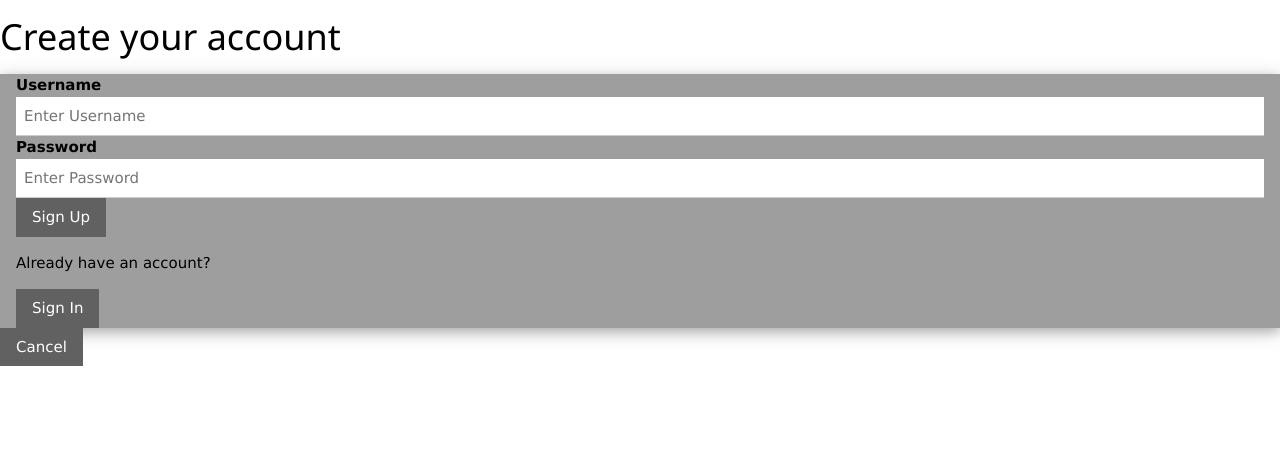
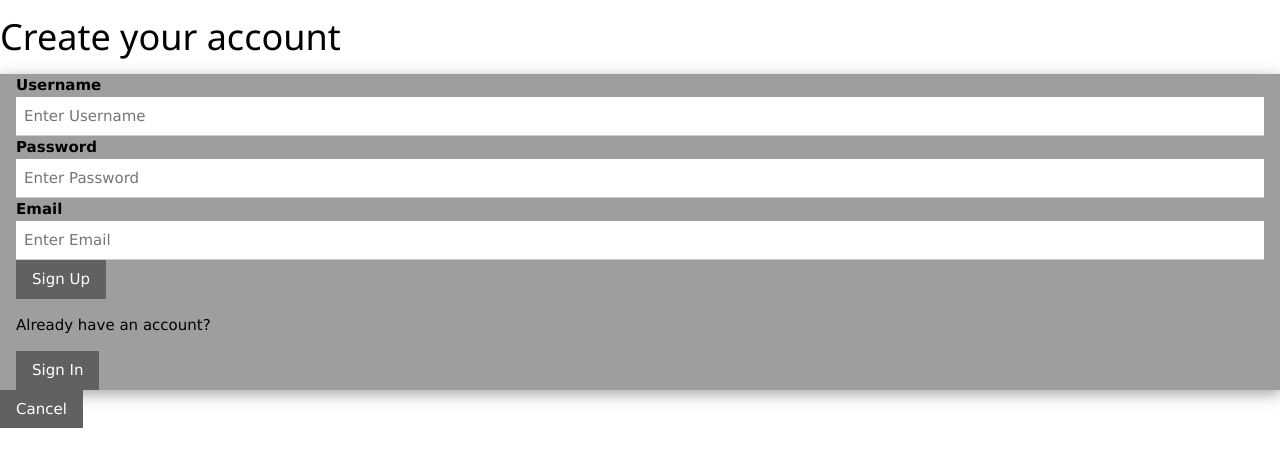
Before and after one commit to JoranQuack/TopInfinity, a Flask app: page /signup in a window 1280 px wide. Shown: the top 467 px of the page. Run offline with Flask 2, Linux system fonts and the light colour scheme.

Commit message:
added email field to signup page
need to make the email checker work as it is not processing @burnside.school.nz as a valid email atm :/

```diff
--- a/app.py
+++ b/app.py
@@ -3,14 +3,14 @@ from werkzeug.utils import secure_filename
 from PIL import Image, ImageDraw, ImageFilter
 import sqlite3
 import hashlib
-import glob
-import cv2
 import os
+import re
 
 UPLOAD_FOLDER = 'static/pfps/'
 ALLOWED_EXTENSIONS = set(['png', 'jpg', 'jpeg', 'gif'])
 DATABASE = "users.db"
 
+regex = '^[a-z0-9]+[\._]?[a-z0-9]+[@]\w+[.]\w+{2,3}$'
 app = Flask(__name__)
 app.secret_key = 'mysecretkey'
 app.config['UPLOAD_FOLDER'] = UPLOAD_FOLDER
@@ -57,7 +57,6 @@ def home():
                 cursor.execute(sql, (session['username'], ))
                 results = cursor.fetchall()
                 session['pfp'] = results[0][3]
-                print(session['pfp'])
                 return render_template('home.html')
             else:
                 errorMessage = "Incorrect password, please try again."
@@ -74,6 +73,7 @@ def home():
 def home_post():
     username = request.form['username']
     password = request.form['password']
+    email = request.form['email']
     h = hashlib.md5(password.encode())
     password = h.hexdigest()
     cursor = get_db().cursor()
@@ -84,12 +84,27 @@ def home_post():
         results[i] = results[i][0]
     if username not in results:
         cursor = get_db().cursor()
-        sql = "INSERT INTO users(username,password,pfp) VALUES(?,?,?)"
-        cursor.execute(sql, (username, password, "/static/pfps/default.png"))
-        get_db().commit()
-        session['username'] = username
-        session['password'] = password
-        return redirect(url_for('home'))
+        sql = "SELECT email FROM users"
+        cursor.execute(sql)
+        results = cursor.fetchall()
+        for i in range(len(results)):
+            results[i] = results[i][0]
+        if email not in results:
+            if (re.search(regex,email)):
+                cursor = get_db().cursor()
+                sql = "INSERT INTO users(username,password,pfp, email) VALUES(?,?,?, ?)"
+                cursor.execute(sql, (username, password, "/static/pfps/default.png", email))
+                get_db().commit()
+                session['username'] = username
+                session['password'] = password
+                session['email'] = email
+                return redirect(url_for('home'))
+            else:
+                errorMessage = "Email is invalid."
+                return render_template('signup.html', errorMessage=errorMessage)
+        else:
+            errorMessage = "Email is already in use."
+            return render_template('signup.html', errorMessage=errorMessage)
     else:
         errorMessage = "Username is already in use, please choose something else."
         return render_template('signup.html', errorMessage=errorMessage)
@@ -113,11 +128,9 @@ def account():
 def upload_image():
     if 'file' not in request.files:
         flash('No file part')
-        return redirect(request.url)
     file = request.files['file']
     if file.filename == '':
         flash('No image selected for uploading')
-        return redirect(request.url)
     if file and allowed_file(file.filename):
         filename = secure_filename(file.filename)
         file.save(os.path.join(app.config['UPLOAD_FOLDER'], filename))
@@ -128,8 +141,7 @@ def upload_image():
         get_db().commit()
         return render_template('home.html')
     else:
-        flash('Allowed image types are -> png, jpg, jpeg, gif')
-        return redirect(request.url)
+        flash('Allowed image types are: png, jpg, jpeg, gif')
 
 
 @app.route('/display/<filename>')
--- a/templates/layout.html
+++ b/templates/layout.html
@@ -13,7 +13,7 @@
     <div class="w3-bar w3-card-4 w3-light-grey">
         <a href="{{url_for('home')}}" class="w3-bar-item w3-button">Home</a>
         <a href="{{url_for('account')}}"><img src="{{session['pfp']}}" class="w3-bar-item w3-button"
-            style="margin-left: 1160px; width: 39px; height: 39px; padding: 3px;"></img></a>
+            style="object-fit: cover; margin-left: 1160px; width: 39px; height: 39px; padding: 3px; border-radius: 100px;"></img></a>
     </div>
     {% block content %}
     {% endblock %}
--- a/templates/signup.html
+++ b/templates/signup.html
@@ -19,9 +19,15 @@
 
             <label for="password"><b>Password</b></label>
             <input type="password" placeholder="Enter Password" name="password" class="w3-input" required>
+
+            <label for="email"><b>Email</b></label>
+            <input type="text" placeholder="Enter Email" name="email" class="w3-input" required>
+
             <button type="submit" class="w3-button w3-dark-grey">Sign Up</button>
+
             <p style="color: red;">{{errorMessage}}</p>
             <p>Already have an account?</p>
+
             <a href="{{url_for('signin')}}" class="w3-button w3-dark-grey">Sign In</a>
         </div>
     </form>
```
Also changed, not shown: templates/account.html (+7 -6 lines), static/pfps/2022-03-10.jpg, static/pfps/20220222_083200.jpg, static/pfps/Geoff_McFetridges_New_Show_Floating_at_Cooper_Cole.jpg (added), static/pfps/picture-1ba8a73d6f07e7fa2708aae1e85fb66c_6036a86853b4d.jpg (added), static/pfps/poptart1redrainbowfix_1.0.gif (added), users.db, 2 other files.
